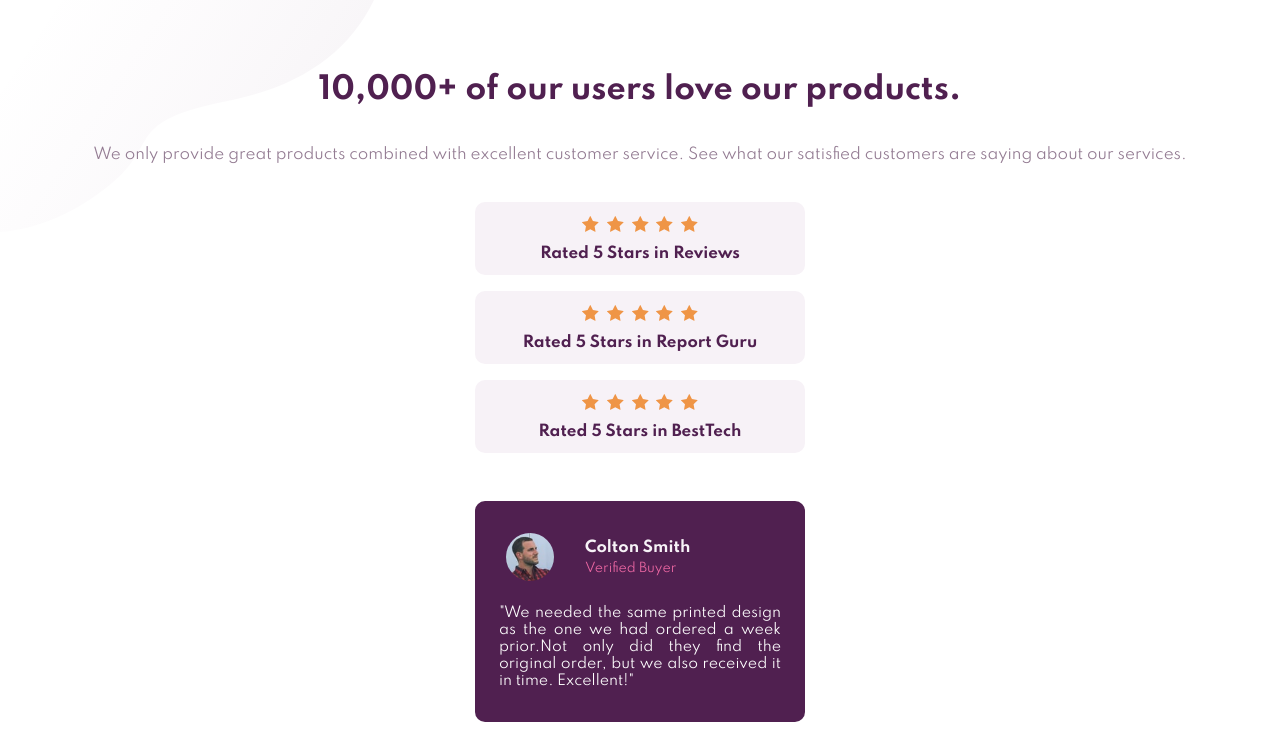
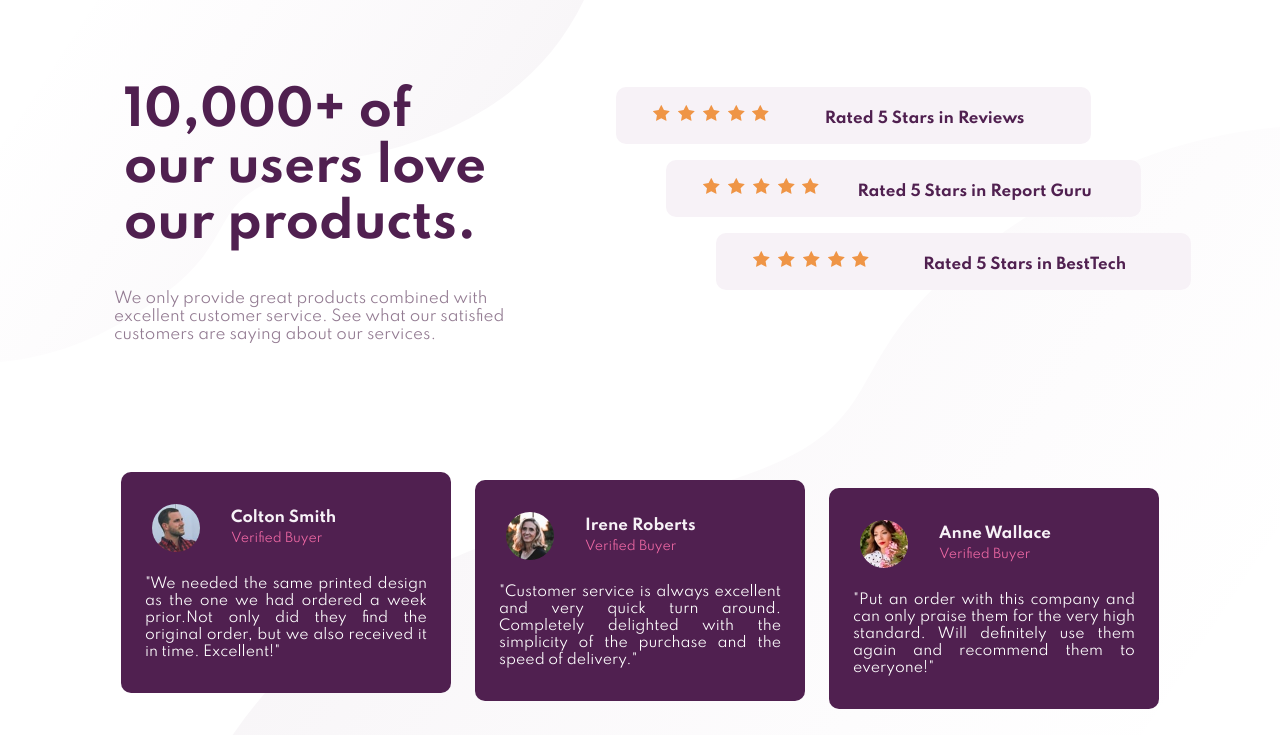
Before and after one commit to flaviojoni/social-proof-section, a plain HTML site: page index.html in a window 1280 px wide. Shown: the top 735 px of the page. Drawn offline with Linux system fonts and the light colour scheme.

Commit message:
Desktop version

```diff
--- a/index.html
+++ b/index.html
@@ -17,7 +17,7 @@
 
   </head>
 <body>
-  <main class="t-c">
+  <main class="t-c text">
     <h1>10,000+ of our users love our products.</h1>
     <p>We only provide great products combined with excellent customer service.
     See what our satisfied customers are saying about our services.</p>
@@ -58,10 +58,9 @@
     </div>
   </div>
 
-
   <!-- PURPLE CARDS  -->
   <div class="purple-cards">
-    <div class="card-p">
+    <div class="card1">
       <div class="card-p-intern">
         <img src="/images/image-colton.jpg" alt="">
         <div class="card-t">
@@ -74,7 +73,7 @@
       </p>
     </div>
 
-    <div class="card-p">
+    <div class="card2">
       <div class="card-p-intern">
         <img src="/images/image-irene.jpg" alt="">
         <div class="card-t">
@@ -88,9 +87,9 @@
       </p>
     </div>
 
-    <div class="card-p">
+    <div class="card3">
       <div class="card-p-intern">
-        <img src="/images/image-colton.jpg" alt="">
+        <img src="/images/image-anne.jpg" alt="">
         <div class="card-t">
           <h4>Anne Wallace</h4>
           <h5>Verified Buyer</h5>
--- a/styles.css
+++ b/styles.css
@@ -64,7 +64,7 @@ main p {
 }
 
 /* PURPLE CARD */
-.card-p {
+.card1, .card2, .card3 {
     display: grid;
     align-items: center;
     background-color: var(--very-dark-magenta);
@@ -100,7 +100,7 @@ main p {
     padding-top: 4px;
 }
 
-.card-p p {
+.card1 p, .card2 p, .card3 p {
     padding: 24px;
     padding-bottom: 32px;
     font-size: 14px;
@@ -117,7 +117,7 @@ main p {
 .attribution {
     font-size: 11px;
     text-align: center;
-  }
+}
 .attribution a {
     color: hsl(228, 45%, 44%);
 }
@@ -125,3 +125,93 @@ main p {
 .t-c {
     text-align: center;
 }
+
+/* MEDIAS */
+@media only screen and (min-width: 1024px) {
+    /* BODY */
+    body {
+        background-image: url(images/bg-pattern-top-desktop.svg), url(images/bg-pattern-bottom-desktop.svg);
+        display: grid;
+        width: 100vw;
+        height: 100vh;
+        align-items: center;
+        justify-items: center;
+        grid-template-columns: 0.7fr 1fr;
+        grid-template-rows: 1fr 1fr;
+        grid-template-areas: "text stars"
+        "cards cards"
+        "att att";
+    }
+
+    h1 {
+        font-size: 48px;
+    }
+
+    .text {
+        grid-area: text;
+        margin-left: 100px;
+    }
+
+    .card-stars {
+        grid-area: stars;
+    }
+
+    .purple-cards {
+        grid-area: cards;
+    }
+
+    .t-c {
+        text-align: initial;
+    }
+
+    /* STARS CARD */
+    .stars-c {
+        grid-template-columns: 0.5fr 1fr;
+        max-width: initial;
+        width: 475px;
+        padding-right: 24px;
+        padding-left: 24px;
+        padding-top: 16px;
+        padding-bottom: 16px;
+    }
+
+    .stars-img img {
+        padding: 2px;
+    }
+
+    .stars-c h3 {
+        font-size: 15px;
+        color: var(--very-dark-magenta);
+        padding-top: 6px;
+    }
+
+    .stars-c:first-child {
+        margin-right: 100px;
+    }
+
+    .stars-c:last-child {
+        margin-left: 100px;
+    }
+
+    /* PURPLE CARDS */
+    .purple-cards {
+        grid-area: cards;
+        display: grid;
+        align-items: center;
+        grid-template-columns: repeat(3, 1fr);
+        grid-template-rows: 1fr;
+        gap: 24px;
+    }
+
+    .card2 {
+        margin-top: 16px;
+    }
+
+    .card3 {
+        margin-top: 32px;
+    }
+
+    .attribution {
+        grid-area: att;
+    }
+}
```
